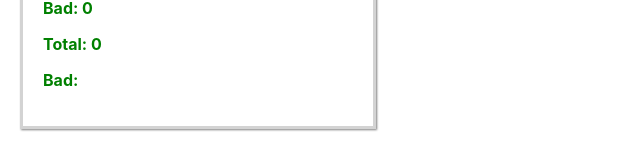
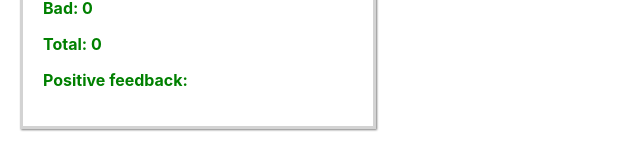
Before and after one commit to daria31v/goit-react-hw-02-feedback, a React (Create React App) app: page / in a window 1280 px wide. Shown: the part 270-430 px from the top of the page, without its empty margins (0-640 px from the left). Built offline with nearby package versions, Linux system fonts and the light colour scheme.

Commit message:
Update Statistics.jsx

```diff
--- a/src/components/Statistics/Statistics.jsx
+++ b/src/components/Statistics/Statistics.jsx
@@ -6,6 +6,6 @@ export const Statistics = ({good, neutral, bad, total}) => (
         <Option>Neutral: {neutral} </Option>
         <Option>Bad: {bad} </Option>
         <Option>Total: {total} </Option>
-        <Option>Bad: </Option>
+        <Option>Positive feedback: </Option>
     </div>
 )
```
